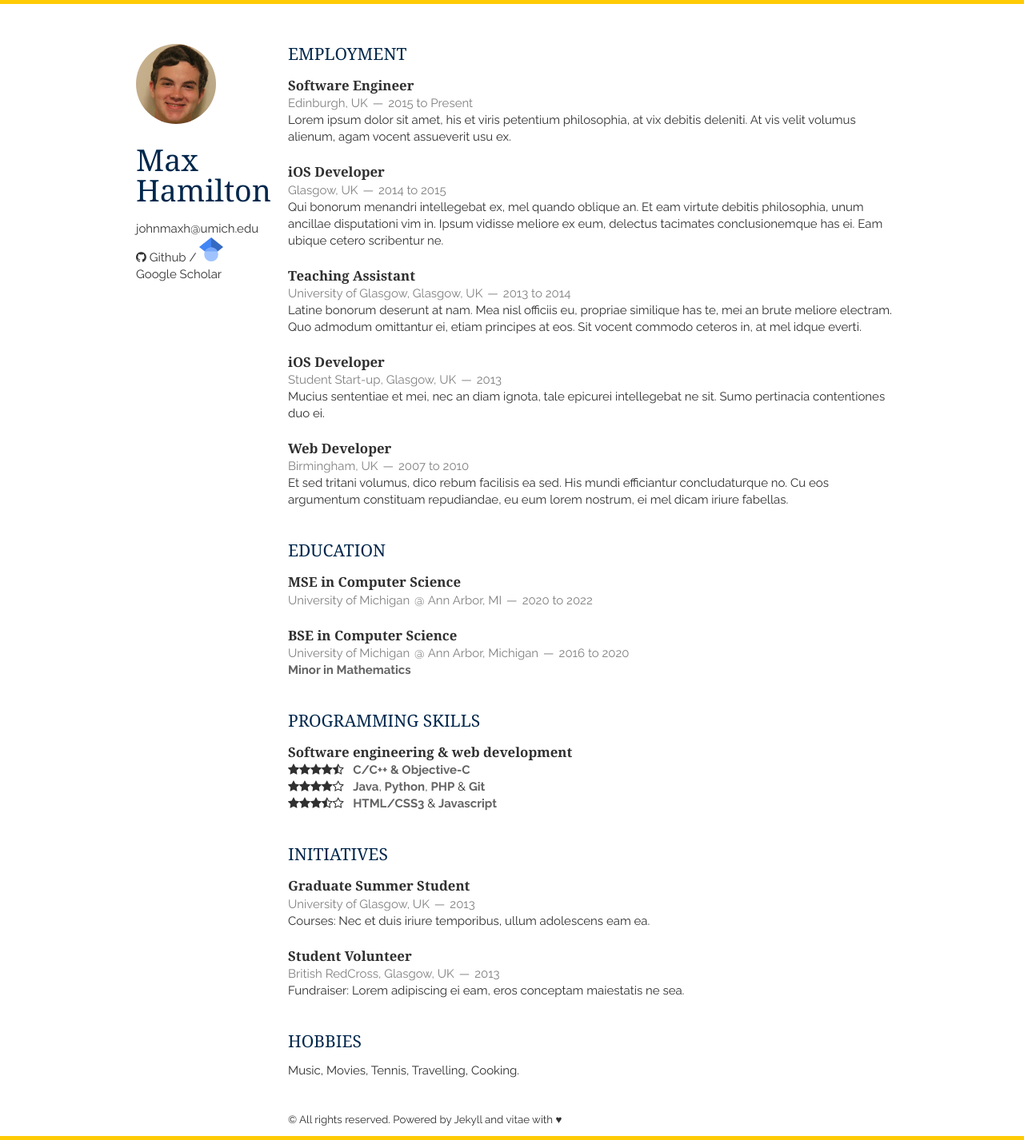
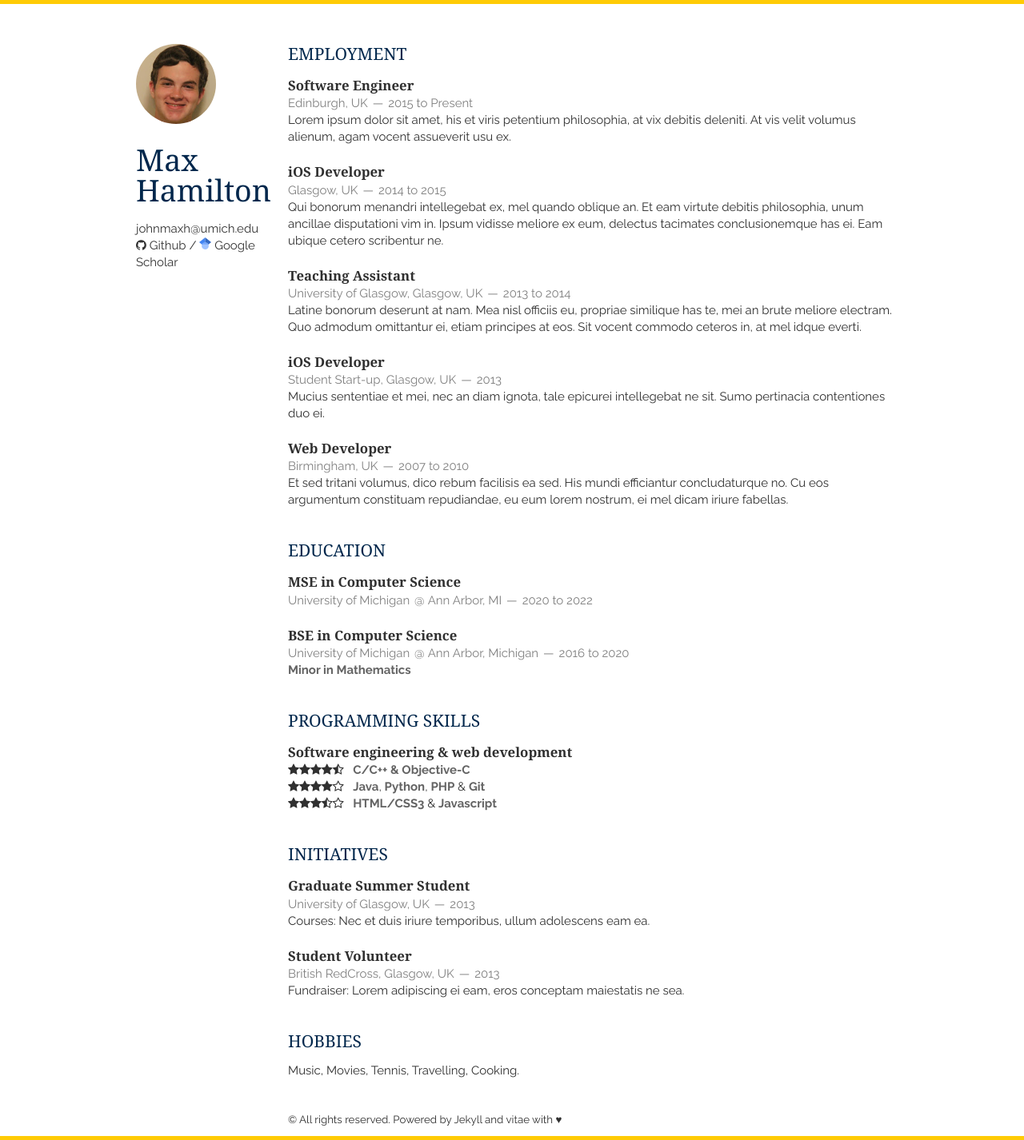
Before and after one commit to johnmaxh/johnmaxh.github.io, a Jekyll site: the page built from index.html, in a window 1280 px wide. Shown: the whole page at 80% size. Built offline with Jekyll 4.4.1, drawn with Linux system fonts in a browser that asks for light colours; nearby versions of some CDN libraries; the list of posts is cut into pages by our own code.

Commit message:
Update layout.html

```diff
--- a/_layouts/layout.html
+++ b/_layouts/layout.html
@@ -36,7 +36,7 @@
         <p>
             <a id="email" href=""></a><br/>
             <a href="https://github.com/{{ site.github }}"><i class="fa fa-github"></i> Github</a> /
-            <a href="https://scholar.google.com/citations?user={{ site.google_scholar }}"><span class="fab fa-scholar fa-2x"></span> Google Scholar</a>
+            <a href="https://scholar.google.com/citations?user={{ site.google_scholar }}"><span class="fab fa-scholar fa-1x"></span> Google Scholar</a>
         </p>
     </header>
     <div class="thirteen columns clearfix">
```
